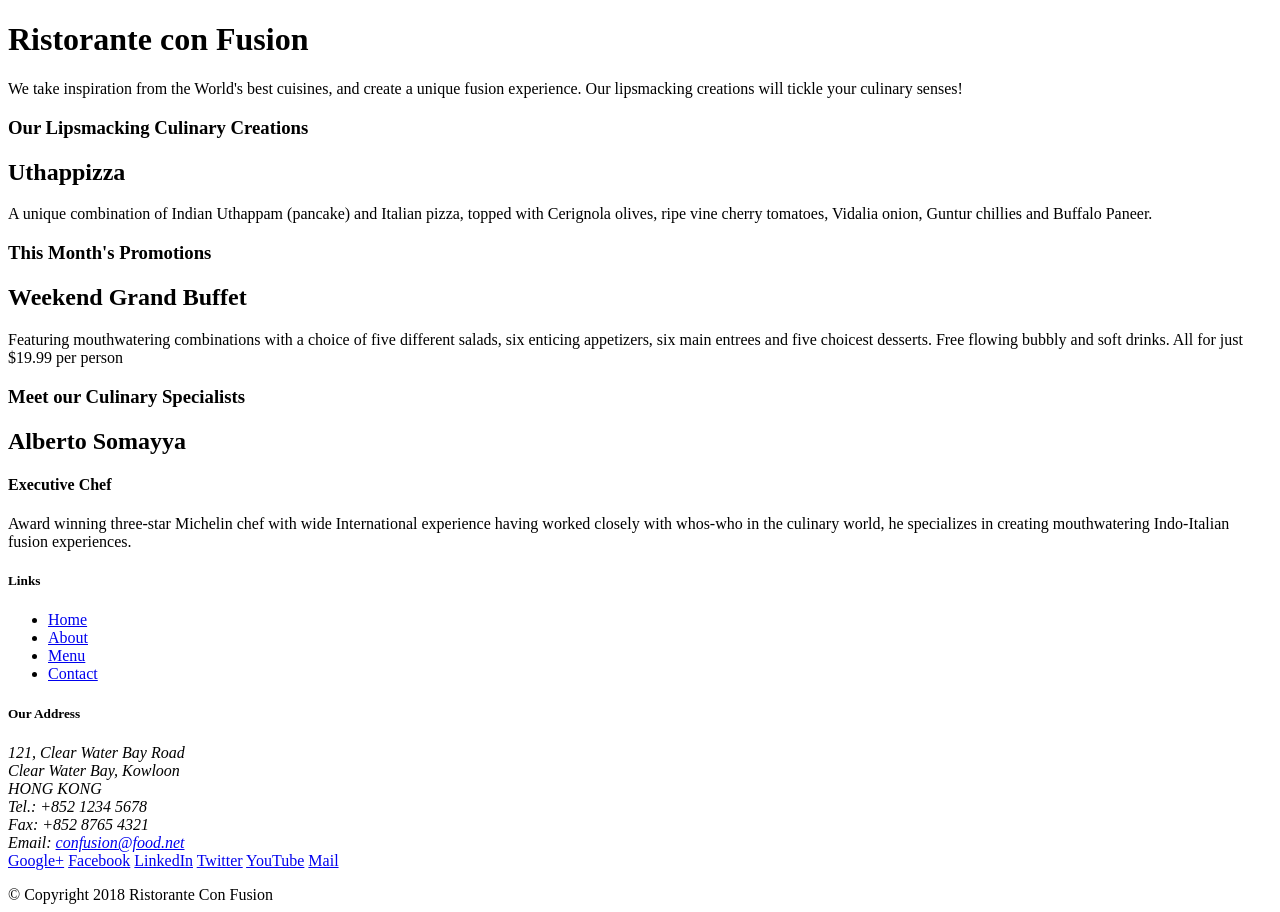
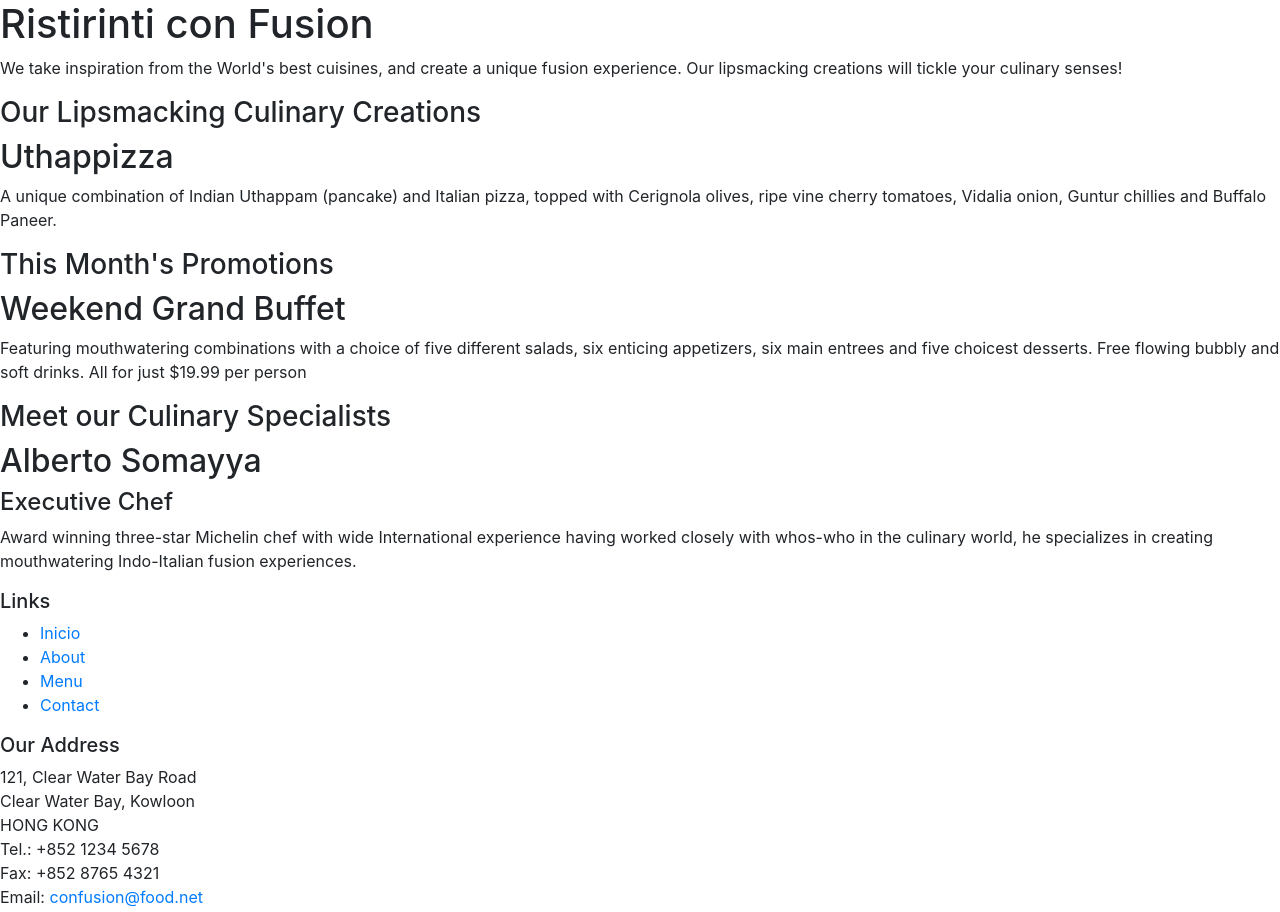
Before and after one commit to SimGod46/assigment-3-honors, a website: page index.html in a window 1280 px wide. Shown: the top 912 px of the page. Drawn offline with nearby package versions, Linux system fonts and the light colour scheme.

Commit message:
Introduccion bootstrap

```diff
--- a/index.html
+++ b/index.html
@@ -2,7 +2,14 @@
 <html lang="en">
 
 <head>
-    <title>Ristorante Con Fusion</title>
+<!-- Required meta tags always come first -->
+<meta charset="utf-8">
+<meta name="viewport" content="width=device-width, initial-scale=1, shrink-to-fit=no">
+<meta http-equiv="x-ua-compatible" content="ie=edge">
+
+<!-- Bootstrap CSS -->
+<link rel="stylesheet" href="node_modules/bootstrap/dist/css/bootstrap.min.css">
+<title>Ristorante Con Fusion</title>
 </head>
 
 <body>
@@ -11,7 +18,7 @@
         <div>
             <div>
                 <div>
-                    <h1>Ristorante con Fusion</h1>
+                    <h1>Ristirinti con Fusion</h1>
                     <p>We take inspiration from the World's best cuisines, and create a unique fusion experience. Our lipsmacking creations will tickle your culinary senses!</p>
                 </div>
                 <div>
@@ -60,7 +67,7 @@
                 <div>
                     <h5>Links</h5>
                     <ul>
-                        <li><a href="#">Home</a></li>
+                        <li><a href="#">Inicio</a></li>
                         <li><a href="#">About</a></li>
                         <li><a href="#">Menu</a></li>
                         <li><a href="#">Contact</a></li>
@@ -95,7 +102,9 @@
            </div>
         </div>
     </footer>
-
+    <script src="node_modules/jquery/dist/jquery.slim.min.js"></script>
+    <script src="node_modules/popper.js/dist/umd/popper.min.js"></script>
+    <script src="node_modules/bootstrap/dist/js/bootstrap.min.js"></script>
 </body>
 
 </html>
```
Also changed, not shown: package.json (+7 -4 lines), 1 other file.
